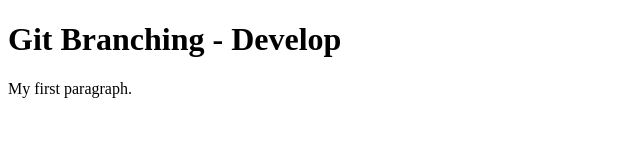
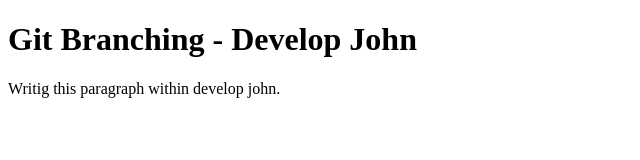
Before and after one commit to rickydiancin/branching, a plain HTML site: page index.html in a window 1280 px wide. Shown: the whole page, without its empty margins (0-640 px from the left). Drawn offline with Linux system fonts and the light colour scheme.

Commit message:
modified the 3 files

```diff
--- a/index.html
+++ b/index.html
@@ -2,8 +2,8 @@
 <html>
 <body>
 
-<h1>Git Branching - Develop</h1>
-<p>My first paragraph.</p>
+<h1>Git Branching - Develop John</h1>
+<p>Writig this paragraph within develop john.</p>
 
 </body>
 </html>
```
Also changed, not shown: about.html (+2 -1 lines), contact.html (+2 -1 lines).
